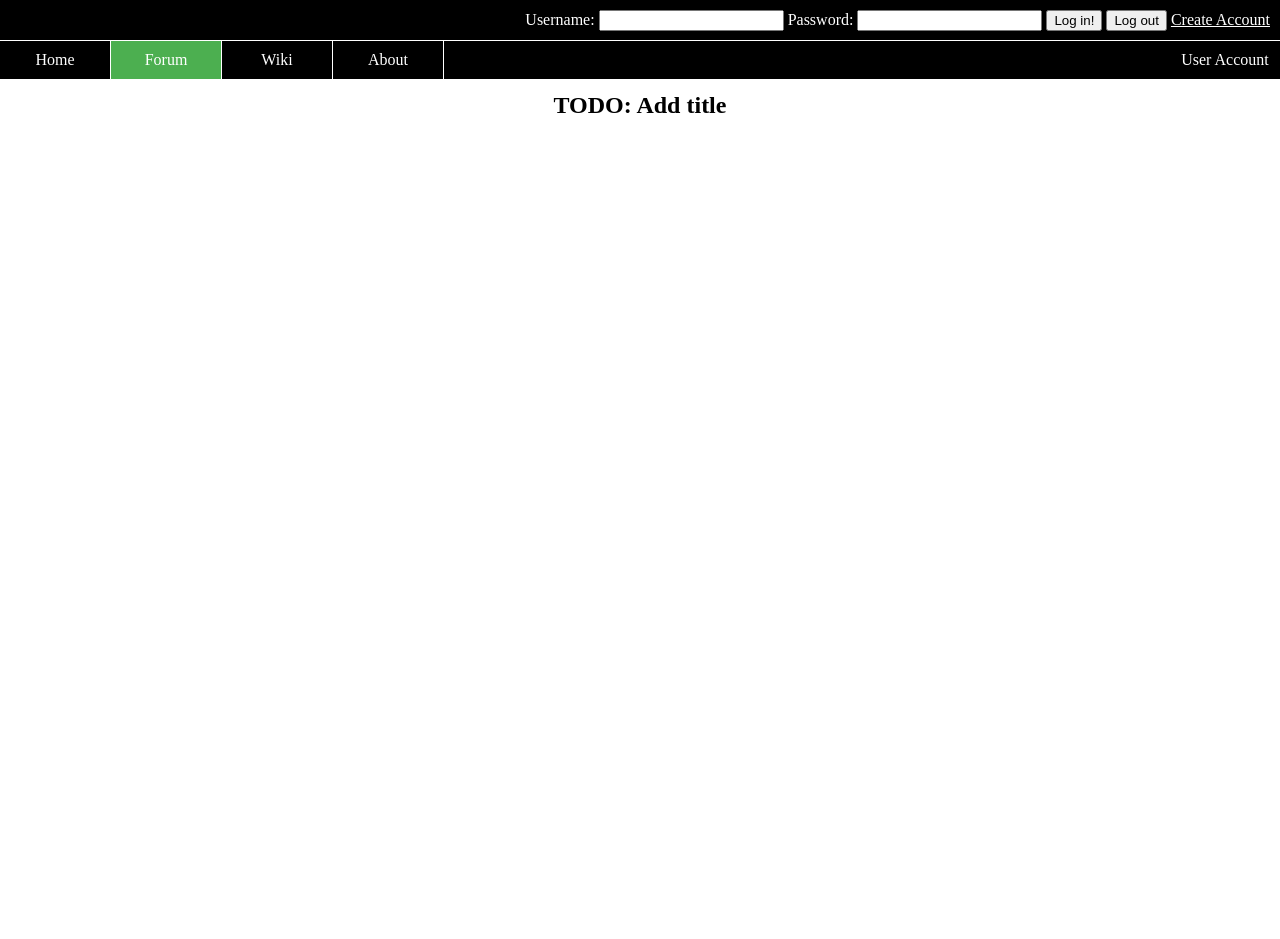
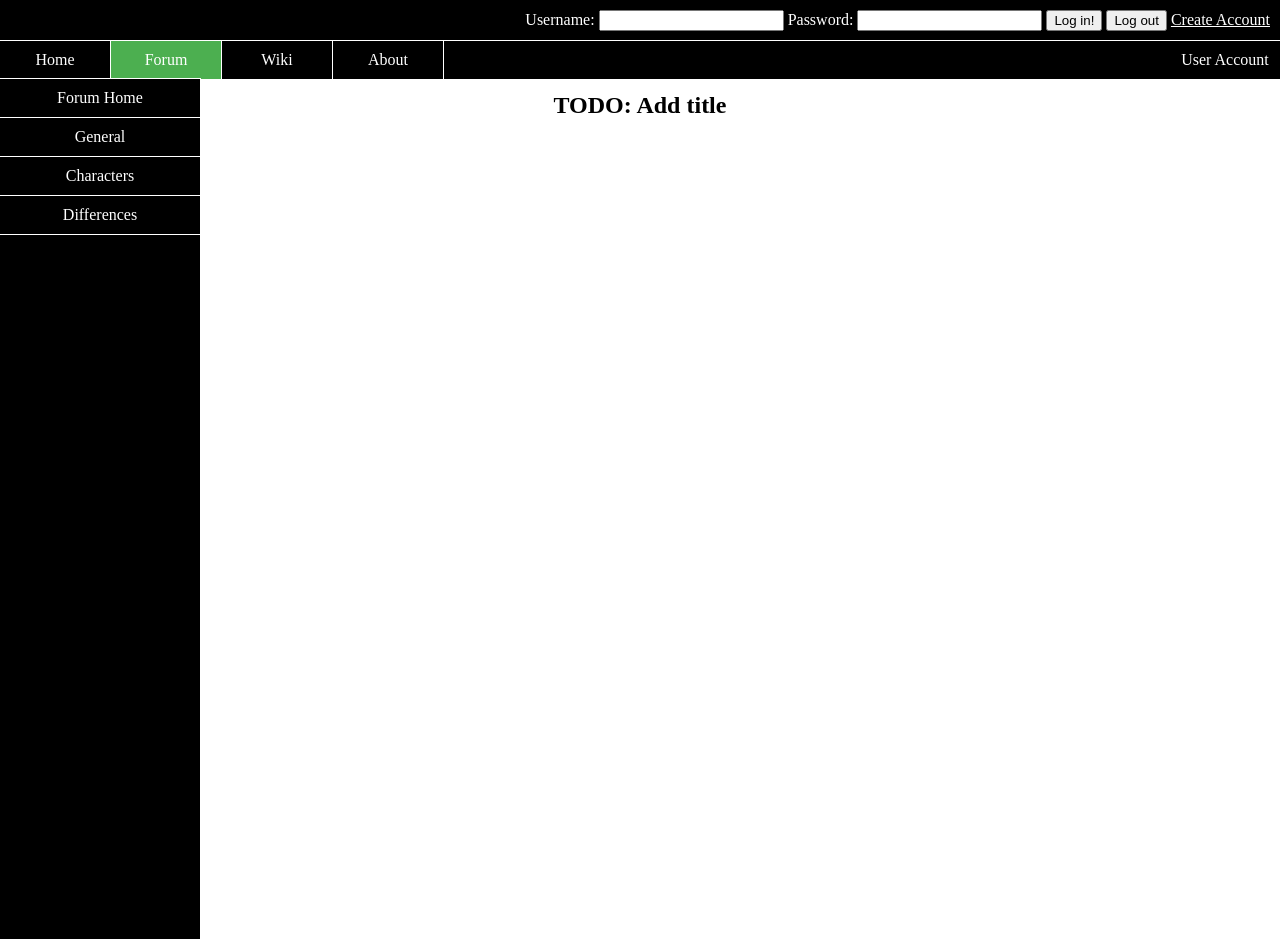
Before and after one commit to cperkin3/CSC-210-Fall-2016-Group-Project, a PHP site: page /forum.html in a window 1280 px wide. Run offline with PHP 8.4, Linux system fonts and the light colour scheme.

Commit message:
Added initial nav bar for forum

```diff
--- a/www/css/styles.css
+++ b/www/css/styles.css
@@ -15,3 +15,47 @@ h1 {
 header form {
 	display: inline;
 }
+
+aside.nav-aside {
+	top: 78px;
+	position: fixed;
+
+	border-right: 1px solid white;
+	border-top: 1px solid white;
+	width: 200px;
+	background-color: black;
+	color: white;
+	margin: 0;
+	padding: 0;
+	height: 100%;
+}
+
+aside.nav-aside ul {
+	list-style-type: none;
+    margin: 0;
+    padding: 0;
+
+	width: 100%;
+	overflow: hidden;
+}
+
+aside.nav-aside li {
+	border-bottom: 1px solid white;
+}
+
+aside.nav-aside li:last-child {
+
+}
+
+aside.nav-aside li a {
+	color: white;
+	display: block;
+	text-align: center;
+	padding: 10px 10px;
+	text-decoration: none;
+}
+
+article {
+
+	top: 80px;
+}
--- a/www/forum.html
+++ b/www/forum.html
@@ -39,13 +39,27 @@
 				</li>
 			</ul>
 		</nav>
+		<aside class="nav-aside">
+			<ul>
+				<li>
+					<a href="">Forum Home</a>
+				</li>
+				<li>
+					<a href="">General</a>
+				</li>
+				<li>
+					<a href="">Characters</a>
+				</li>
+				<li>
+					<a href="">Differences</a>
+				</li>
+			</ul>
+		</aside>
 		<article>
 			<br><br><br><br>
 			<h1>TODO: Add title</h1>
 		</article>
-		<aside>
 
-		</aside>
 		<footer>
 
 		</footer>
```
